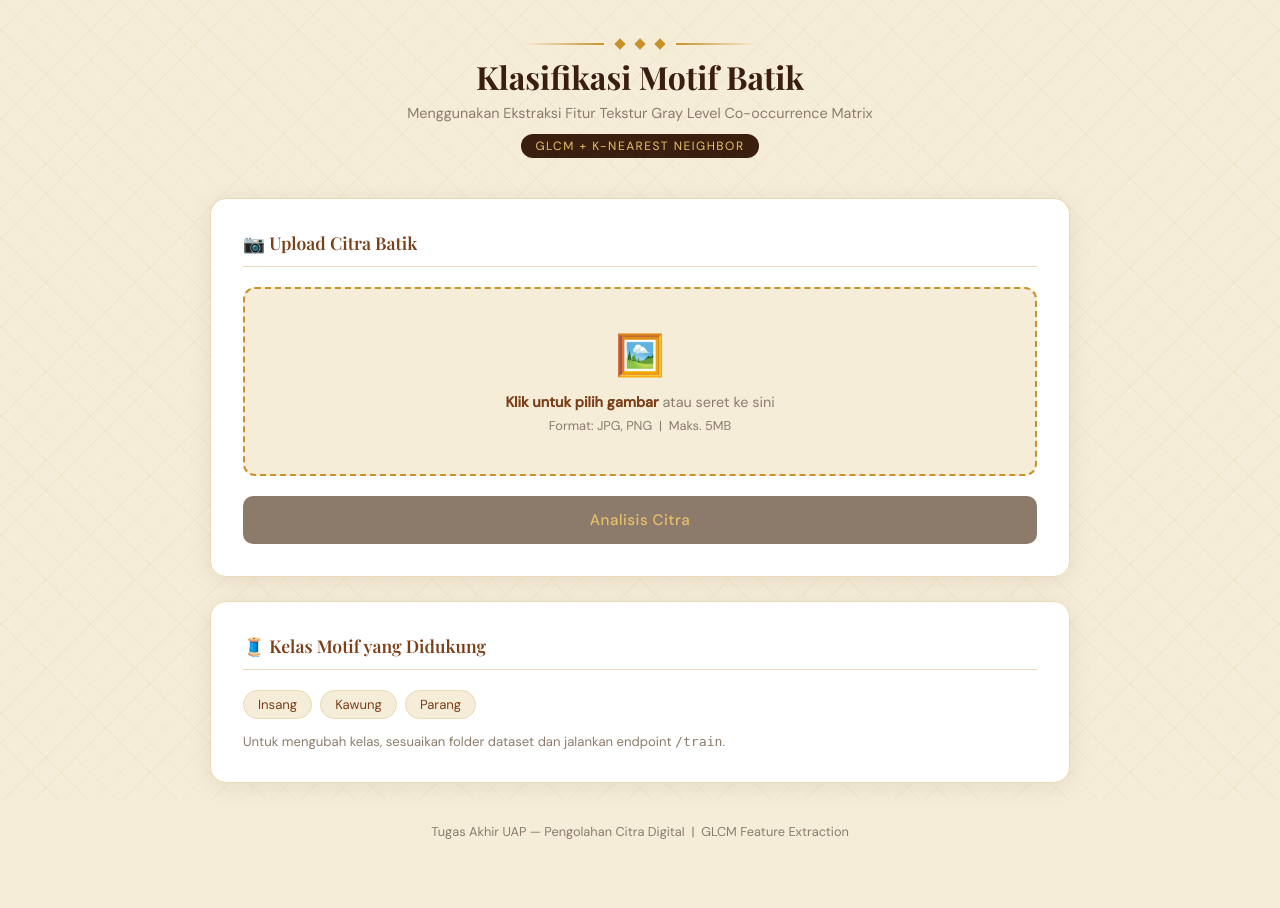
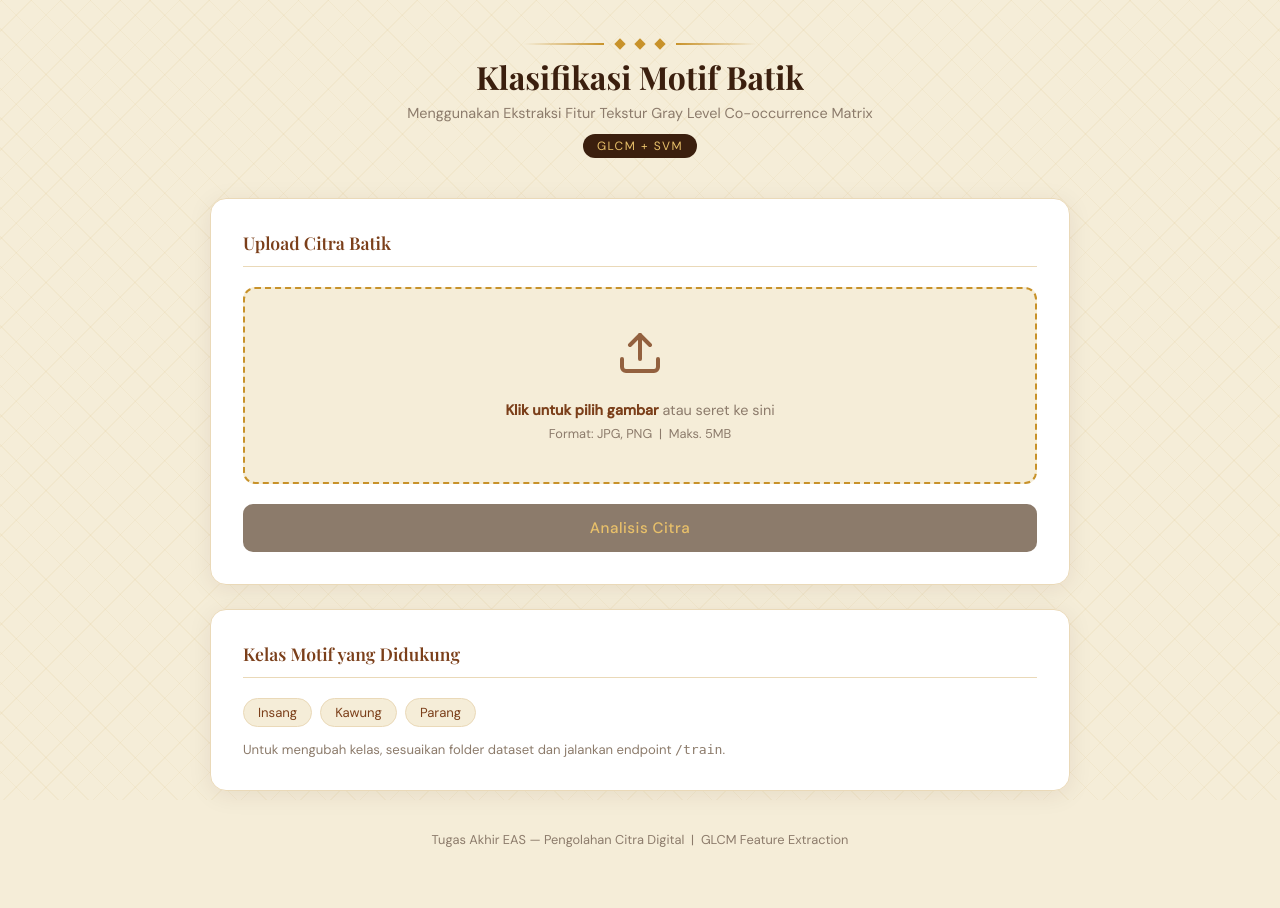
Before and after one commit to ReyyIchiro/batik-motif-classification, a Flask app: page / in a window 1280 px wide. Before the commit the page ends 839 px from the top, so only its background shows below. Run offline with Flask 3, Linux system fonts and the light colour scheme.

Commit message:
chore: refactor for production readiness and professional formatting

```diff
--- a/app.py
+++ b/app.py
@@ -95,7 +95,8 @@ def predict():
         })
 
     except Exception as e:
-        return jsonify({'error': str(e)}), 500
+        app.logger.error(f"Error processing image: {str(e)}")
+        return jsonify({'error': 'An internal error occurred during processing.'}), 500
 
     finally:
         if os.path.exists(filepath):
@@ -104,4 +105,5 @@ def predict():
 
 if __name__ == '__main__':
     os.makedirs('uploads', exist_ok=True)
-    app.run(debug=True, host='127.0.0.1', port=5000)
+    debug_mode = os.environ.get('FLASK_DEBUG', 'False').lower() in ['true', '1', 't']
+    app.run(debug=debug_mode, host='0.0.0.0', port=5000)
--- a/templates/index.html
+++ b/templates/index.html
@@ -1,28 +1,35 @@
-<!DOCTYPE html>
+<!doctype html>
 <html lang="id">
   <head>
-  <meta charset="UTF-8">
-  <meta name="viewport" content="width=device-width, initial-scale=1.0">
+    <meta charset="UTF-8" />
+    <meta name="viewport" content="width=device-width, initial-scale=1.0" />
     <title>Klasifikasi Motif Batik Menggunakan GLCM</title>
-  <link rel="preconnect" href="https://fonts.googleapis.com">
-  <link href="https://fonts.googleapis.com/css2?family=Playfair+Display:wght@600;700&family=DM+Sans:wght@400;500&display=swap" rel="stylesheet">
+    <link rel="preconnect" href="https://fonts.googleapis.com" />
+    <link
+      href="https://fonts.googleapis.com/css2?family=Playfair+Display:wght@600;700&family=DM+Sans:wght@400;500&display=swap"
+      rel="stylesheet"
+    />
     <style>
       :root {
-      --coklat-tua:  #3B1F0E;
-      --coklat-mid:  #7B3F1A;
-      --emas:        #C8922A;
-      --emas-muda:   #E8C06A;
-      --krem:        #F5EDD8;
-      --krem-gelap:  #EAD9B8;
-      --hijau-batik: #4A6741;
-      --teks:        #2A1505;
-      --abu:         #8C7B6B;
+        --coklat-tua: #3b1f0e;
+        --coklat-mid: #7b3f1a;
+        --emas: #c8922a;
+        --emas-muda: #e8c06a;
+        --krem: #f5edd8;
+        --krem-gelap: #ead9b8;
+        --hijau-batik: #4a6741;
+        --teks: #2a1505;
+        --abu: #8c7b6b;
       }
 
-    * { box-sizing: border-box; margin: 0; padding: 0; }
+      * {
+        box-sizing: border-box;
+        margin: 0;
+        padding: 0;
+      }
 
       body {
-      font-family: 'DM Sans', sans-serif;
+        font-family: "DM Sans", sans-serif;
         background-color: var(--krem);
         color: var(--teks);
         min-height: 100vh;
@@ -30,12 +37,24 @@
 
       /* ---- MOTIF BATIK BACKGROUND (CSS only) ---- */
       body::before {
-      content: '';
+        content: "";
         position: fixed;
         inset: 0;
         background-image:
-        repeating-linear-gradient(45deg, transparent, transparent 20px, rgba(200,146,42,0.06) 20px, rgba(200,146,42,0.06) 21px),
-        repeating-linear-gradient(-45deg, transparent, transparent 20px, rgba(200,146,42,0.06) 20px, rgba(200,146,42,0.06) 21px);
+          repeating-linear-gradient(
+            45deg,
+            transparent,
+            transparent 20px,
+            rgba(200, 146, 42, 0.06) 20px,
+            rgba(200, 146, 42, 0.06) 21px
+          ),
+          repeating-linear-gradient(
+            -45deg,
+            transparent,
+            transparent 20px,
+            rgba(200, 146, 42, 0.06) 20px,
+            rgba(200, 146, 42, 0.06) 21px
+          );
         pointer-events: none;
         z-index: 0;
       }
@@ -73,13 +92,14 @@
       }
 
       .ornamen-diamond {
-      width: 8px; height: 8px;
+        width: 8px;
+        height: 8px;
         background: var(--emas);
         transform: rotate(45deg);
       }
 
       header h1 {
-      font-family: 'Playfair Display', serif;
+        font-family: "Playfair Display", serif;
         font-size: 2rem;
         color: var(--coklat-tua);
         line-height: 1.2;
@@ -109,12 +129,12 @@
         border-radius: 16px;
         padding: 32px;
         border: 1px solid var(--krem-gelap);
-      box-shadow: 0 4px 24px rgba(59,31,14,0.08);
+        box-shadow: 0 4px 24px rgba(59, 31, 14, 0.08);
         margin-bottom: 24px;
       }
 
       .card-title {
-      font-family: 'Playfair Display', serif;
+        font-family: "Playfair Display", serif;
         font-size: 1.1rem;
         color: var(--coklat-mid);
         margin-bottom: 20px;
@@ -134,8 +154,9 @@
         position: relative;
       }
 
-    .upload-area:hover, .upload-area.dragover {
-      background: #FDF6E8;
+      .upload-area:hover,
+      .upload-area.dragover {
+        background: #fdf6e8;
         border-color: var(--coklat-mid);
       }
 
@@ -189,32 +210,47 @@
         color: var(--emas-muda);
         border: none;
         border-radius: 10px;
-      font-family: 'DM Sans', sans-serif;
+        font-family: "DM Sans", sans-serif;
         font-size: 0.95rem;
         font-weight: 500;
         cursor: pointer;
         letter-spacing: 0.5px;
-      transition: background 0.2s, transform 0.1s;
+        transition:
+          background 0.2s,
+          transform 0.1s;
       }
 
-    .btn-primary:hover { background: var(--coklat-mid); }
-    .btn-primary:active { transform: scale(0.99); }
-    .btn-primary:disabled { background: var(--abu); cursor: not-allowed; }
+      .btn-primary:hover {
+        background: var(--coklat-mid);
+      }
+      .btn-primary:active {
+        transform: scale(0.99);
+      }
+      .btn-primary:disabled {
+        background: var(--abu);
+        cursor: not-allowed;
+      }
 
       /* ---- HASIL ---- */
-    #result-section { display: none; }
+      #result-section {
+        display: none;
+      }
 
       .result-label {
         text-align: center;
         padding: 24px;
-      background: linear-gradient(135deg, var(--coklat-tua), var(--coklat-mid));
+        background: linear-gradient(
+          135deg,
+          var(--coklat-tua),
+          var(--coklat-mid)
+        );
         border-radius: 12px;
         color: white;
         margin-bottom: 20px;
       }
 
       .result-label .motif-name {
-      font-family: 'Playfair Display', serif;
+        font-family: "Playfair Display", serif;
         font-size: 2rem;
         color: var(--emas-muda);
       }
@@ -249,7 +285,7 @@
       }
 
       .feature-value {
-      font-family: 'Playfair Display', serif;
+        font-family: "Playfair Display", serif;
         font-size: 1.3rem;
         color: var(--coklat-mid);
         font-weight: 600;
@@ -272,7 +308,7 @@
 
       /* ---- DEMO MODE NOTICE ---- */
       .demo-notice {
-      background: #FFF8E1;
+        background: #fff8e1;
         border: 1px solid var(--emas);
         border-radius: 10px;
         padding: 14px 18px;
@@ -300,15 +336,20 @@
       /* ---- LOADING SPINNER ---- */
       .spinner {
         display: inline-block;
-      width: 18px; height: 18px;
-      border: 2px solid rgba(232,192,106,0.4);
+        width: 18px;
+        height: 18px;
+        border: 2px solid rgba(232, 192, 106, 0.4);
         border-top-color: var(--emas-muda);
         border-radius: 50%;
         animation: spin 0.7s linear infinite;
         vertical-align: middle;
         margin-right: 8px;
       }
-    @keyframes spin { to { transform: rotate(360deg); } }
+      @keyframes spin {
+        to {
+          transform: rotate(360deg);
+        }
+      }
 
       /* ---- FOOTER ---- */
       footer {
@@ -321,7 +362,6 @@
   </head>
   <body>
     <div class="container">
-
       <header>
         <div class="ornamen">
           <div class="ornamen-line"></div>
@@ -331,46 +371,60 @@
           <div class="ornamen-line kanan"></div>
         </div>
         <h1>Klasifikasi Motif Batik</h1>
-    <p>Menggunakan Ekstraksi Fitur Tekstur Gray Level Co-occurrence Matrix</p>
-    <span class="badge-glcm">GLCM + K-Nearest Neighbor</span>
+        <p>
+          Menggunakan Ekstraksi Fitur Tekstur Gray Level Co-occurrence Matrix
+        </p>
+        <span class="badge-glcm">GLCM + SVM</span>
       </header>
 
       <!-- Upload -->
       <div class="card">
-    <div class="card-title">📷 Upload Citra Batik</div>
+        <div class="card-title">Upload Citra Batik</div>
         <div class="upload-area" id="uploadArea">
-      <input type="file" id="fileInput" accept="image/*">
-      <div class="upload-icon">🖼️</div>
+          <input type="file" id="fileInput" accept="image/*" />
+          <div class="upload-icon">
+            <svg xmlns="http://www.w3.org/2000/svg" width="48" height="48" viewBox="0 0 24 24" fill="none" stroke="currentColor" stroke-width="2" stroke-linecap="round" stroke-linejoin="round" style="color: var(--coklat-mid); opacity: 0.8;"><path d="M21 15v4a2 2 0 0 1-2 2H5a2 2 0 0 1-2-2v-4"></path><polyline points="17 8 12 3 7 8"></polyline><line x1="12" y1="3" x2="12" y2="15"></line></svg>
+          </div>
           <p><strong>Klik untuk pilih gambar</strong> atau seret ke sini</p>
-      <p style="margin-top:6px; font-size:0.8rem;">Format: JPG, PNG &nbsp;|&nbsp; Maks. 5MB</p>
+          <p style="margin-top: 6px; font-size: 0.8rem">
+            Format: JPG, PNG &nbsp;|&nbsp; Maks. 5MB
+          </p>
         </div>
 
         <div id="preview-section">
-      <img id="preview-img" src="" alt="Preview">
+          <img id="preview-img" src="" alt="Preview" />
           <div class="filename" id="filename-label"></div>
         </div>
 
-    <button class="btn-primary" id="btnAnalyze" onclick="analyze()" disabled>
+        <button
+          class="btn-primary"
+          id="btnAnalyze"
+          onclick="analyze()"
+          disabled
+        >
           Analisis Citra
         </button>
       </div>
 
       <!-- Hasil -->
       <div class="card" id="result-section">
-    <div class="card-title">📊 Hasil Klasifikasi</div>
+        <div class="card-title">Hasil Klasifikasi</div>
 
-    <div id="demo-notice" class="demo-notice" style="display:none">
-      ⚠️ <strong>Demo Mode:</strong> Model belum dilatih. Fitur GLCM berhasil diekstrak,
-      namun prediksi kelas membutuhkan model yang sudah di-training dengan dataset.
+        <div id="demo-notice" class="demo-notice" style="display: none">
+          <strong>Mode Demo:</strong> Model belum dilatih. Fitur GLCM
+          berhasil diekstrak, namun prediksi kelas membutuhkan model yang sudah
+          di-training dengan dataset.
         </div>
 
         <div class="result-label">
-      <div style="font-size:0.8rem; opacity:0.7; margin-bottom:4px;">Motif Terklasifikasi</div>
+          <div style="font-size: 0.8rem; opacity: 0.7; margin-bottom: 4px">
+            Motif Terklasifikasi
+          </div>
           <div class="motif-name" id="result-motif">—</div>
           <div class="confidence" id="result-confidence"></div>
         </div>
 
-    <div class="card-title" style="margin-top:0; font-size:0.95rem;">
+        <div class="card-title" style="margin-top: 0; font-size: 0.95rem">
           Nilai Fitur GLCM (rata-rata 4 sudut)
         </div>
         <div class="features-grid" id="features-grid"></div>
@@ -378,54 +432,60 @@
 
       <!-- Info Kelas -->
       <div class="card">
-    <div class="card-title">🧵 Kelas Motif yang Didukung</div>
+        <div class="card-title">Kelas Motif yang Didukung</div>
         <div class="class-list">
           {% for cls in classes %}
           <span class="class-pill">{{ cls }}</span>
           {% endfor %}
         </div>
-    <p style="margin-top:14px; font-size:0.82rem; color:var(--abu);">
-      Untuk mengubah kelas, sesuaikan folder dataset dan jalankan endpoint <code>/train</code>.
+        <p style="margin-top: 14px; font-size: 0.82rem; color: var(--abu)">
+          Untuk mengubah kelas, sesuaikan folder dataset dan jalankan endpoint
+          <code>/train</code>.
         </p>
       </div>
 
       <footer>
-    Tugas Akhir UAP — Pengolahan Citra Digital &nbsp;|&nbsp; GLCM Feature Extraction
+        Tugas Akhir EAS — Pengolahan Citra Digital &nbsp;|&nbsp; GLCM Feature
+        Extraction
       </footer>
-
     </div>
 
     <script>
-  const fileInput = document.getElementById('fileInput');
-  const uploadArea = document.getElementById('uploadArea');
-  const btnAnalyze = document.getElementById('btnAnalyze');
+      const fileInput = document.getElementById("fileInput");
+      const uploadArea = document.getElementById("uploadArea");
+      const btnAnalyze = document.getElementById("btnAnalyze");
       let selectedFile = null;
 
       // Drag & drop
-  uploadArea.addEventListener('dragover', e => { e.preventDefault(); uploadArea.classList.add('dragover'); });
-  uploadArea.addEventListener('dragleave', () => uploadArea.classList.remove('dragover'));
-  uploadArea.addEventListener('drop', e => {
+      uploadArea.addEventListener("dragover", (e) => {
         e.preventDefault();
-    uploadArea.classList.remove('dragover');
+        uploadArea.classList.add("dragover");
+      });
+      uploadArea.addEventListener("dragleave", () =>
+        uploadArea.classList.remove("dragover"),
+      );
+      uploadArea.addEventListener("drop", (e) => {
+        e.preventDefault();
+        uploadArea.classList.remove("dragover");
         const f = e.dataTransfer.files[0];
         if (f) handleFile(f);
       });
 
-  fileInput.addEventListener('change', () => {
+      fileInput.addEventListener("change", () => {
         if (fileInput.files[0]) handleFile(fileInput.files[0]);
       });
 
       function handleFile(file) {
         selectedFile = file;
-    document.getElementById('filename-label').textContent = file.name;
+        document.getElementById("filename-label").textContent = file.name;
         const reader = new FileReader();
-    reader.onload = e => {
-      document.getElementById('preview-img').src = e.target.result;
-      document.getElementById('preview-section').style.display = 'block';
+        reader.onload = (e) => {
+          document.getElementById("preview-img").src = e.target.result;
+          document.getElementById("preview-section").style.display = "block";
         };
         reader.readAsDataURL(file);
         btnAnalyze.disabled = false;
-    document.getElementById('result-section').style.display = 'none';
+        document.getElementById("result-section").style.display = "none";
       }
 
       async function analyze() {
@@ -435,32 +495,37 @@
         btnAnalyze.innerHTML = '<span class="spinner"></span> Memproses...';
 
         const formData = new FormData();
-    formData.append('image', selectedFile);
+        formData.append("image", selectedFile);
 
         try {
-      const res = await fetch('/predict', { method: 'POST', body: formData });
+          const res = await fetch("/predict", {
+            method: "POST",
+            body: formData,
+          });
           const data = await res.json();
 
           if (data.error) {
-        alert('Error: ' + data.error);
+            alert("Error: " + data.error);
             return;
           }
 
           // Tampilkan hasil
-      document.getElementById('result-section').style.display = 'block';
-      document.getElementById('result-motif').textContent = data.label;
+          document.getElementById("result-section").style.display = "block";
+          document.getElementById("result-motif").textContent = data.label;
 
           if (data.demo_mode) {
-        document.getElementById('demo-notice').style.display = 'block';
-        document.getElementById('result-confidence').textContent = 'Model belum dilatih';
+            document.getElementById("demo-notice").style.display = "block";
+            document.getElementById("result-confidence").textContent =
+              "Model belum dilatih";
           } else {
-        document.getElementById('demo-notice').style.display = 'none';
-        document.getElementById('result-confidence').textContent = `Confidence: ${data.confidence}%`;
+            document.getElementById("demo-notice").style.display = "none";
+            document.getElementById("result-confidence").textContent =
+              `Confidence: ${data.confidence}%`;
           }
 
           // Render fitur GLCM
-      const grid = document.getElementById('features-grid');
-      grid.innerHTML = '';
+          const grid = document.getElementById("features-grid");
+          grid.innerHTML = "";
 
           // Normalisasi nilai untuk bar visual (nilai relatif antar fitur)
           const vals = Object.values(data.features);
@@ -478,14 +543,15 @@
           </div>`;
           }
 
-      document.getElementById('result-section').scrollIntoView({ behavior: 'smooth' });
-
+          document
+            .getElementById("result-section")
+            .scrollIntoView({ behavior: "smooth" });
         } catch (err) {
-      alert('Terjadi kesalahan saat menghubungi server.');
+          alert("Terjadi kesalahan saat menghubungi server.");
           console.error(err);
         } finally {
           btnAnalyze.disabled = false;
-      btnAnalyze.textContent = 'Analisis Citra';
+          btnAnalyze.textContent = "Analisis Citra";
         }
       }
     </script>
```
Also changed, not shown: train_model.py (+7 -7 lines), README.md, dataset-test/insang.png (added), dataset-test/kawung.png (added), dataset-test/megamendung.png (added), dataset-test/megamendung2.png (added), dataset-test/parang.jpg (added). Lines whose indentation alone changed are shown as unchanged.
